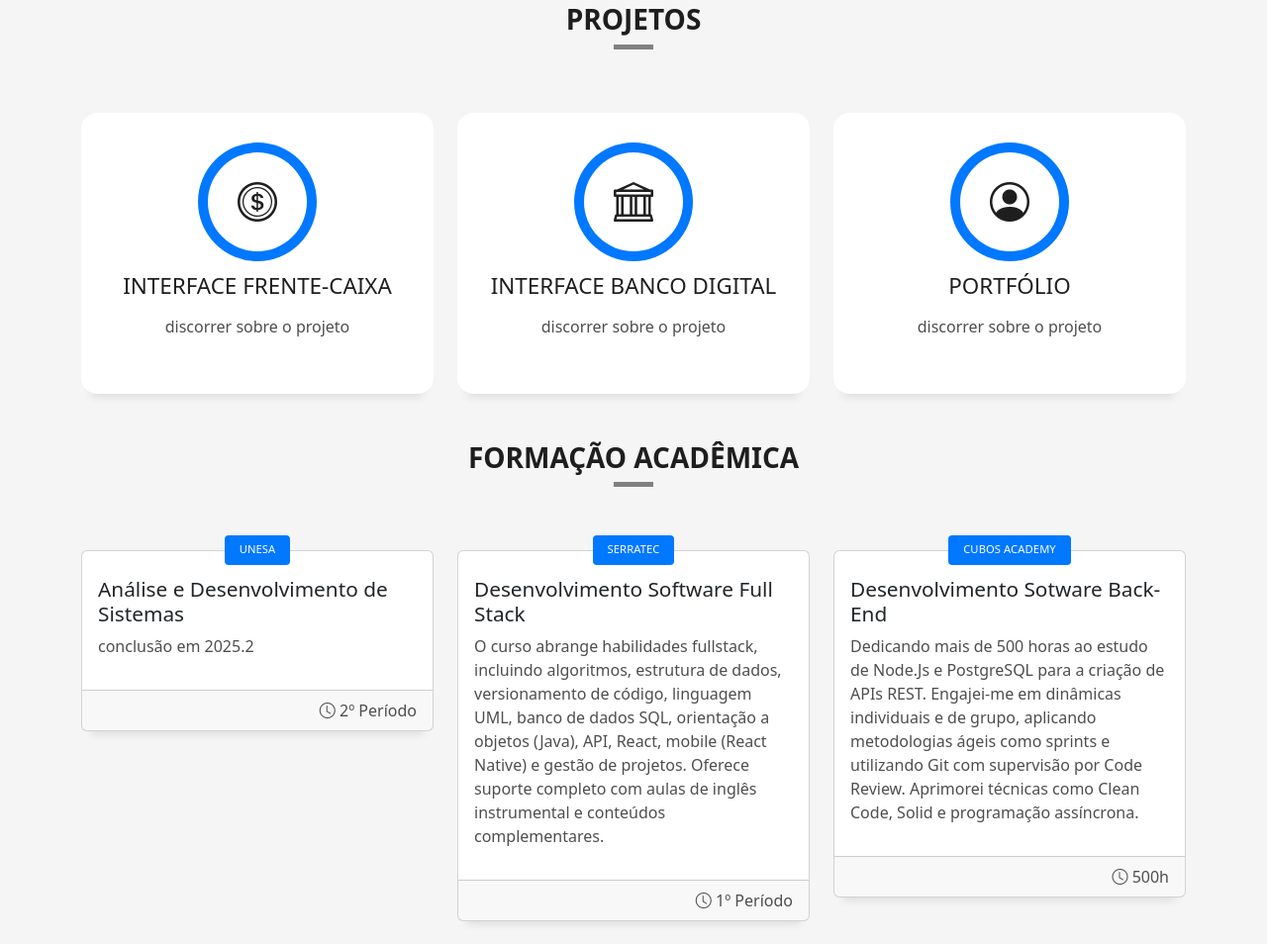
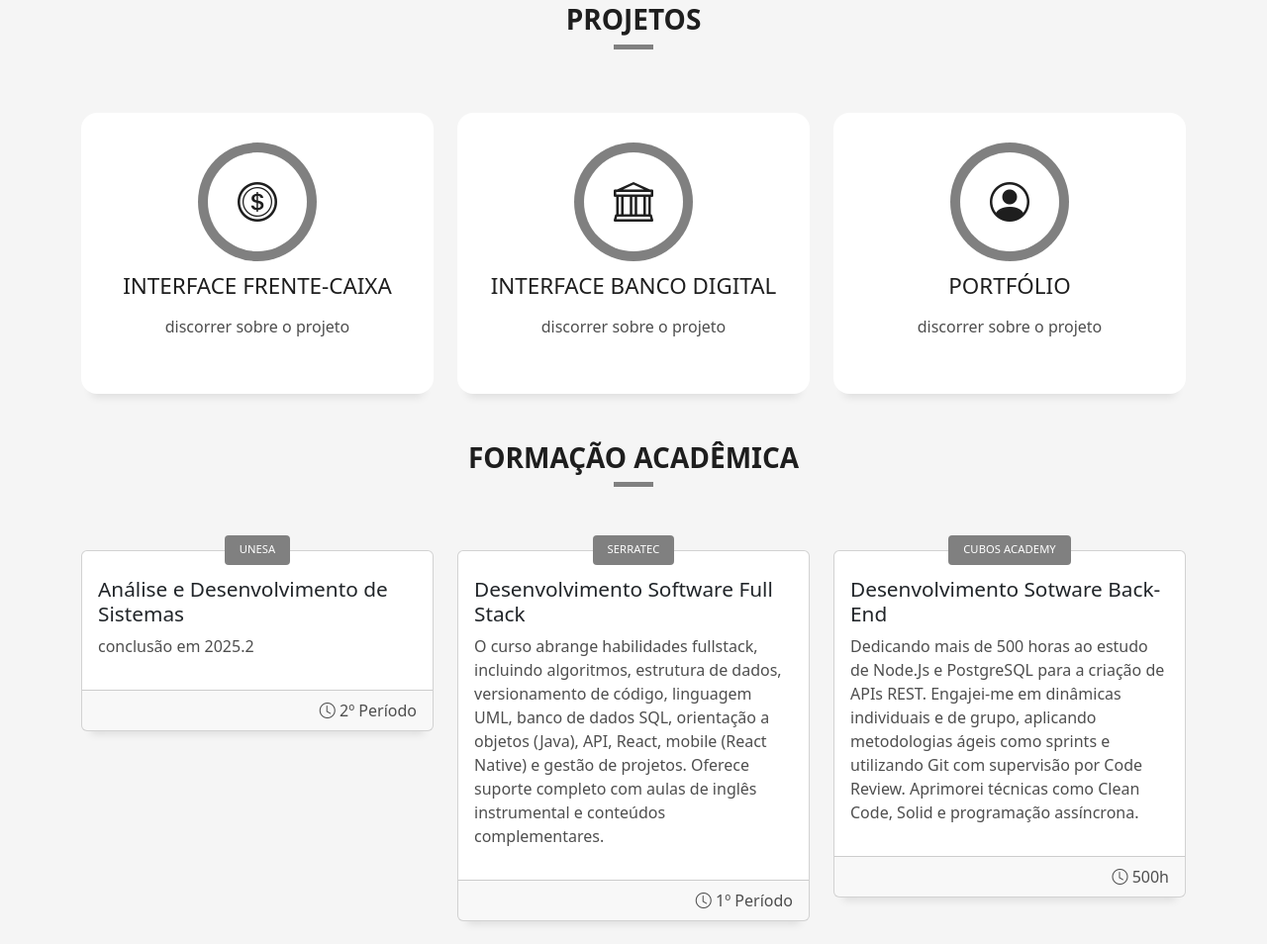
Before and after one commit to Lola-snt/lola-snt.github.io, a website: page index.html in a window 1280 px wide. Shown: the part 1483-2437 px from the top of the page at 99% size. Drawn offline with nearby package versions, Linux system fonts and the light colour scheme.

Commit message:
Ajustando cores dos box

```diff
--- a/css/style.css
+++ b/css/style.css
@@ -361,7 +361,7 @@ body {
     line-height: 1.55;
     margin: 0 auto;
     text-align: center;
-    box-shadow: 0 0 0 10px #0078ff;
+    box-shadow: 0 0 0 10px grey;
     display: block;
   }
   .service-box {
@@ -375,7 +375,7 @@ body {
   .service-box:hover .ico-circle {
     transition: all 500ms ease;
     color: #fff;
-    background-color: #0078ff;
+    background-color: rgb(48, 48, 78);
     box-shadow: 0 0 0 10px #cde1f8;
   }
 
@@ -444,7 +444,7 @@ body {
     color: #fff;
     padding: 0 15px 5px;
     overflow: hidden;
-    background-color: #0078ff;
+    background-color: gray;
     border-radius: 4px;
   }
 
```
